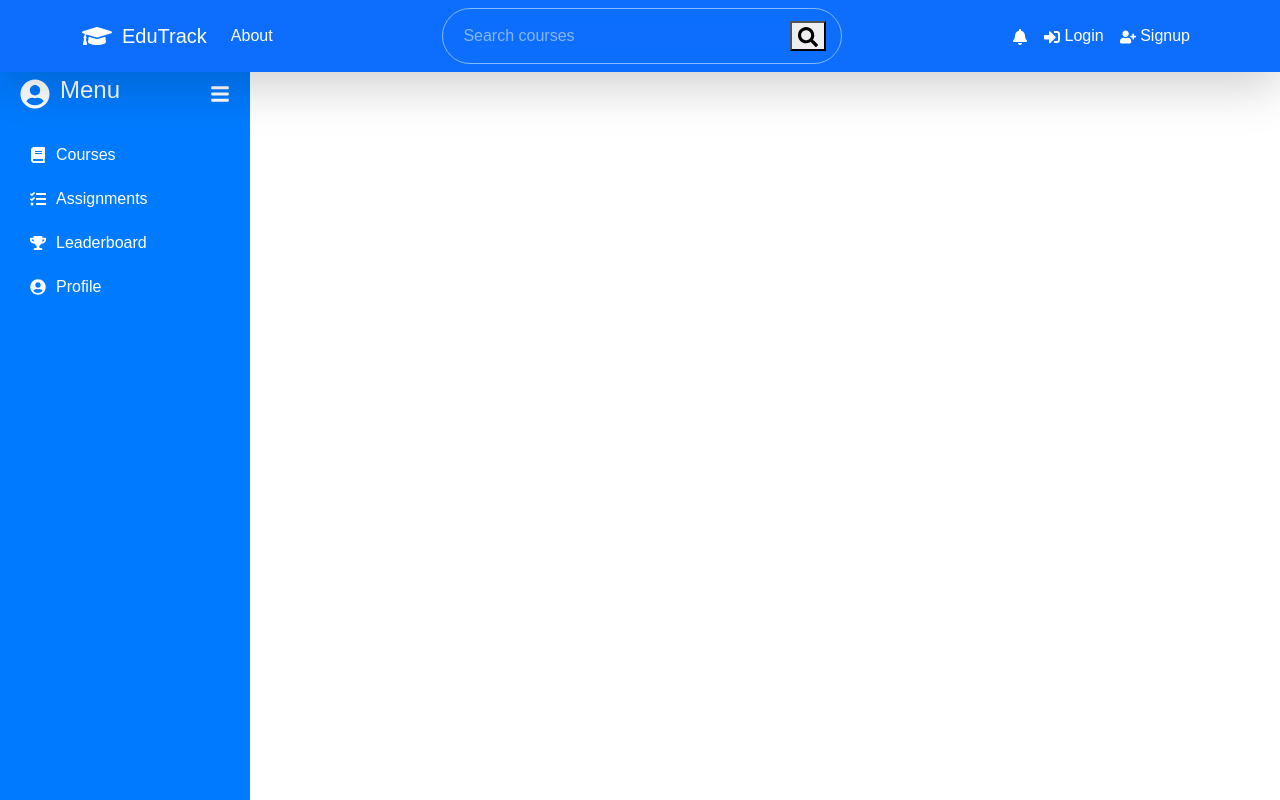
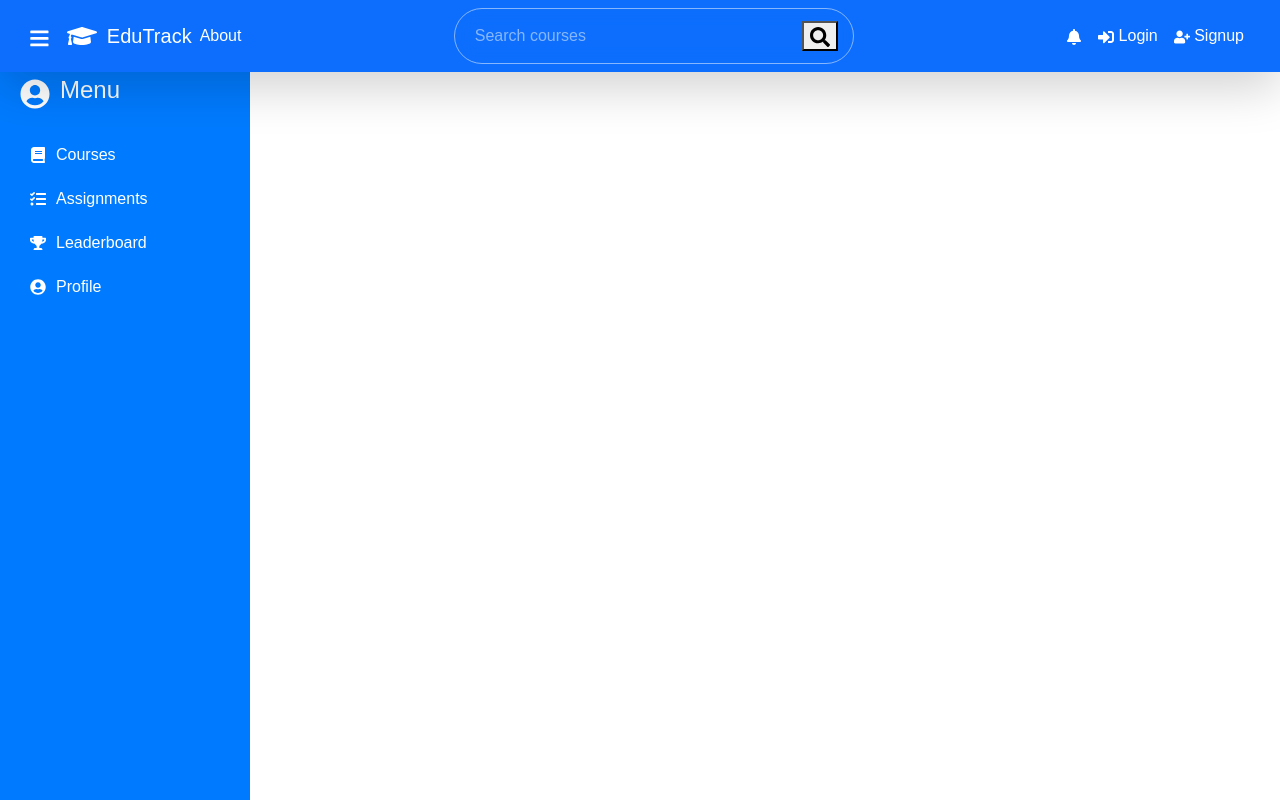
Before and after one commit to Sriramchannamsetty/EduTrack, a React (Vite) app in the folder frontend/: page / in a window 1280 px wide. Built offline with nearby package versions, Linux system fonts and the light colour scheme; no server answers.

Commit message:
fixe toggle button of sidebar

```diff
--- a/frontend/src/App.jsx
+++ b/frontend/src/App.jsx
@@ -1,6 +1,6 @@
 import React, { useState, useContext } from "react";
 import { Outlet } from "react-router-dom";
-import Navbar from "./components/Navbar";
+import EduTrackNavbar from "./components/Navbar";
 import Sidebar from "./components/Sidebar";
 import { Spinner } from "react-bootstrap";
 import { AuthProvider, AuthUser } from "../store/Auth-store";
@@ -23,15 +23,15 @@
   const { loading } = useContext(AuthUser);
 
   const toggleSidebar = () => {
-    setIsSidebarOpen(!isSidebarOpen);
+    setIsSidebarOpen((prev) => !prev);
   };
 
   return (
     <div className="app">
-      <Navbar />
+      <EduTrackNavbar toggleSidebar={toggleSidebar} />
 
       <div className="content-container">
-        <Sidebar isOpen={isSidebarOpen} toggleSidebar={toggleSidebar} />
+        <Sidebar isOpen={isSidebarOpen} />
         <div className={`main-content ${isSidebarOpen ? "sidebar-open" : "sidebar-closed"}`}>
           {loading ? (
             <div className="loading-container">
@@ -40,8 +40,8 @@
             </div>
           ) : (
             <>
-             <FlashMessage /> {/* Flash message shows globally */}
-            <Outlet />
+              <FlashMessage />
+              <Outlet />
             </>
           )}
         </div>
--- a/frontend/src/components/Navbar.jsx
+++ b/frontend/src/components/Navbar.jsx
@@ -1,4 +1,4 @@
-import React, { useState, useContext } from "react";
+import React, { useContext } from "react";
 import {
   Navbar,
   Nav,
@@ -21,24 +21,32 @@
 import "./Navbar.css";
 import { useNavigate } from "react-router";
 
-const EduTrackNavbar = () => {
-  const navigate=useNavigate();
+const EduTrackNavbar = ({ toggleSidebar }) => {
+  const navigate = useNavigate();
   const { user, loading, logout } = useContext(AuthUser);
   const isLoggedIn = !!user;
   const role = user?.role || "guest";
 
+  return (
+    <Navbar bg="primary" variant="dark" expand="lg" className="shadow-lg px-3">
+      <Container fluid className="d-flex align-items-center">
+        {/* Sidebar Toggle Button */}
+        <Button
+          variant="link"
+          className="text-white me-3 p-0"
+          style={{ fontSize: "1.3rem" }}
+          onClick={toggleSidebar}
+        >
+          <FaBars />
+        </Button>
 
-
-  return (
-    <Navbar bg="primary" variant="dark" expand="lg" className="shadow-lg">
-      <Container>
-        <Navbar.Brand href="/" className="d-flex align-items-center">
+        {/* Brand */}
+        <Navbar.Brand href="/" className="d-flex align-items-center me-auto">
           <FaGraduationCap size={30} style={{ marginRight: "10px" }} />
           EduTrack
         </Navbar.Brand>
-        <Navbar.Toggle aria-controls="navbar-nav">
-          <FaBars />
-        </Navbar.Toggle>
+
+        <Navbar.Toggle aria-controls="navbar-nav" />
         <Navbar.Collapse id="navbar-nav">
           {loading ? (
             <div className="w-100 text-center py-2">
@@ -56,8 +64,7 @@
                 ) : null}
               </Nav>
 
-              {/* Search Box with Functionality */}
-              <SearchBox  />
+              <SearchBox />
 
               <Nav className="ms-auto">
                 <Nav.Link href="/notifications">
--- a/frontend/src/components/Sidebar.jsx
+++ b/frontend/src/components/Sidebar.jsx
@@ -1,21 +1,11 @@
 import React from "react";
 import { Link } from "react-router-dom";
 import { motion } from "framer-motion";
-import { FaBars, FaBook, FaTasks, FaTrophy, FaUserCircle } from "react-icons/fa";
+import { FaBook, FaTasks, FaTrophy, FaUserCircle } from "react-icons/fa";
 import "./Sidebar.css";
 
-const Sidebar = ({ isOpen, toggleSidebar }) => {
+const Sidebar = ({ isOpen }) => {
   return (
-    <>
-      {!isOpen && (
-        <button
-          className="toggle-button btn btn-primary"
-          style={{ position: "fixed", top: "10px", left: "10px", zIndex: 1050 }}
-          onClick={toggleSidebar}
-        >
-          <FaBars size={20} />
-        </button>
-      )}
     <motion.div
       className={`sidebar ${isOpen ? "sidebar-open" : "sidebar-closed"}`}
       initial={{ width: isOpen ? "250px" : "60px" }}
@@ -29,7 +19,6 @@
             <h4>Menu</h4>
           </div>
         )}
-          <FaBars size={20} style={{ cursor: "pointer" }} onClick={toggleSidebar} />
       </div>
       <nav className="nav flex-column">
         <Link to="/courses" className="nav-link">
@@ -46,7 +35,6 @@
         </Link>
       </nav>
     </motion.div>
-    </>
   );
 };
 
```
Lines whose indentation alone changed are shown as unchanged.
